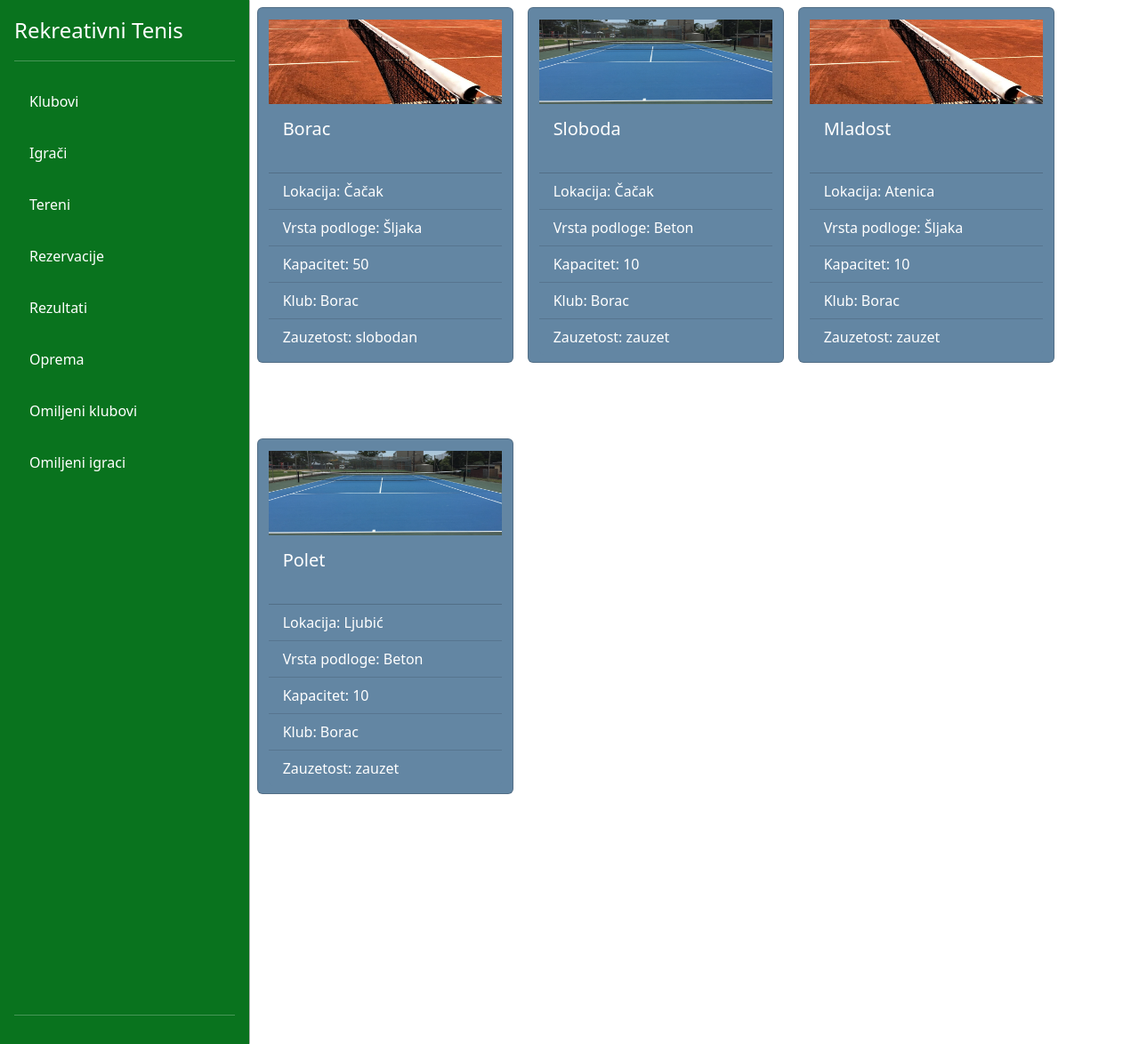
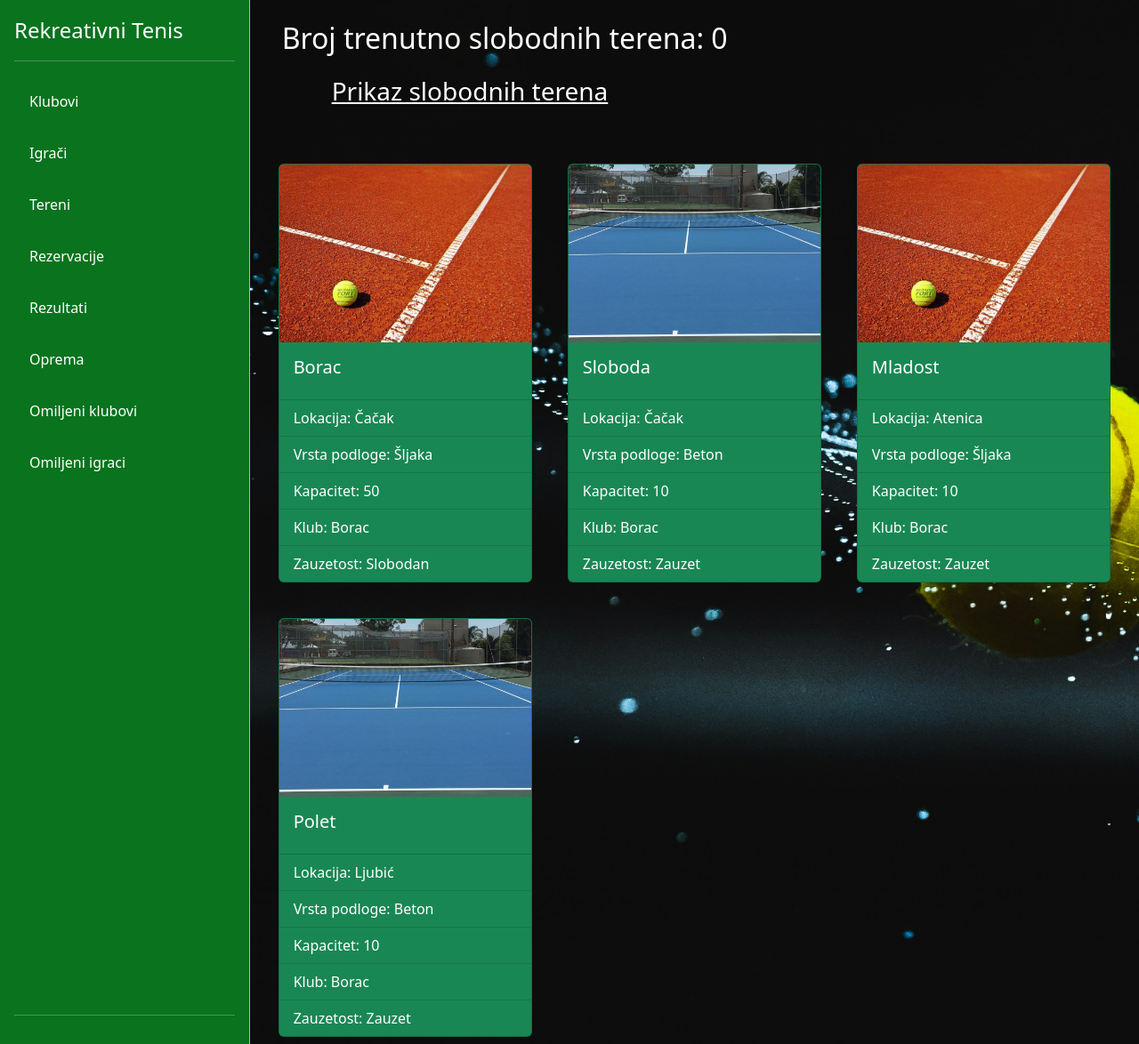
Before and after one commit to GitLN01/Rekreativni-Tenis, a PHP site: page /view-gosti/grounds.php in a window 1280 px wide. Shown: the whole page at 89% size. Run offline with PHP 8.4, Linux system fonts and the light colour scheme; data comes from the database, SQL or seed files in the repository; some libraries are stand-ins or nearby versions.

Commit message:
Update class grounds.php

```diff
--- a/view-gosti/css/style.css
+++ b/view-gosti/css/style.css
@@ -103,8 +103,3 @@ main {
 .nav-link {
   padding: 17px;
 }
-
-body {
-  overflow-y: hidden;
-  overflow-x: hidden;
-}
--- a/view-gosti/grounds.php
+++ b/view-gosti/grounds.php
@@ -8,21 +8,24 @@ require_once '../DAO/SportskiKlubDAO.php';
 
 $klubDAO = new SportskiKlubDAO();
 $klubovi = $klubDAO->getAllSportskiKlubovi();
-$br = 0;
+$brSlobodnihTereni = 0;
+
 $terenDAO = new TerenDAO();
 $tereni = $terenDAO->getAllTereni();
 ?>
 
-<div class="container"
-    style="display: flex; flex-direction: row; background-repeat: no-repeat; background-size: cover; overflow:scroll;">
-    <div class="row">
+<div class="container-fluid" style="background-repeat: no-repeat; background-size: cover; background-image: url('images/carousel3.jpg'); overflow-y: scroll; height: 100vh;">
+
+    <h2 class="m-4 text-white">Broj trenutno slobodnih terena: <?= $brSlobodnihTereni ?></h2>
+    <h3><a href="freegrounds.php" class="text-white text-decoration-underline" style="padding-left:80px;">Prikaz slobodnih terena</a></h3>
+
+    <div class="row justify-content-center">
         <?php
-
         $msg = isset($_SESSION['msg']) ? $_SESSION['msg'] : '';
         if (!empty($msg)) {
             ?>
-            <div class="toast show  position-fixed bottom-0 end-0 p-3" style="z-index: 11">
-                <div class="toast-header ">
+            <div class="toast show position-fixed bottom-0 end-0 p-3" style="z-index: 11">
+                <div class="toast-header">
                     <strong class="me-auto"></strong>
                     <button type="button" class="btn-close" data-bs-dismiss="toast"></button>
                 </div>
@@ -30,49 +33,41 @@ $tereni = $terenDAO->getAllTereni();
                     <p><?= $msg ?></p>
                 </div>
             </div>
-        <?php }
-        ?>
-        <?php foreach ($tereni as $item) { ?>
-            <div class="card py-2"
-                style="width: 18rem; height: 25rem; margin: 0.5rem; color: white; background-color:#6386a3">
-                <?php $image = "./images/" . $item['vrsta_podloge'] . ".jpg"; ?>
-                <?php if ($item['zauzet'] == 0)
-                    $br = $br + 1 ?>
-                    <img style="height:100px; padding-top: 5px;" src="<?php echo $image; ?>" class="card-img-top" alt="teren">
+        <?php } ?>
+
+        <div class="row row-cols-1 row-cols-md-2 row-cols-lg-3 g-4 mx-auto mt-4">
+            <?php foreach ($tereni as $item): ?>
+                <div class="col">
+                    <div class="card text-white bg-success m-2">
+                        <?php $image = "images/" . $item['vrsta_podloge'] . ".jpg"; ?>
+                        <img src="<?= $image ?>" class="card-img-top" style="object-fit: cover; height: 200px;" alt="...">
                         <div class="card-body">
                             <h5 class="card-title"><?= $item['naziv'] ?></h5>
                         </div>
-                <ul class="list-group list-group-flush" style="color:white">
-                    <li class="list-group-item" style="background-color:#6386a3; color:white">Lokacija:
-                        <?= $item['lokacija'] ?></li>
-                    <li class="list-group-item" style="background-color:#6386a3; color:white">Vrsta podloge:
-                        <?= $item['vrsta_podloge'] ?></li>
-                    <li class="list-group-item" style="background-color:#6386a3; color:white">Kapacitet:
-                        <?= $item['kapacitet'] ?></li>
-                    <li class="list-group-item" style="background-color:#6386a3; color:white">Klub:
+                        <ul class="list-group list-group-flush">
+                            <li class="list-group-item bg-success text-white">Lokacija: <?= $item['lokacija'] ?></li>
+                            <li class="list-group-item bg-success text-white">Vrsta podloge: <?= $item['vrsta_podloge'] ?>
+                            </li>
+                            <li class="list-group-item bg-success text-white">Kapacitet: <?= $item['kapacitet'] ?></li>
+                            <li class="list-group-item bg-success text-white">
+                                Klub:
                                 <?php
-                        $klubovi = $klubDAO->getKluboviById($item['id_kluba']);
-                        if ($klubovi != null)
-                            echo $klubovi['naziv'];
-                        else
-                            echo '/';
+                                $klub = $klubDAO->getKluboviById($item['id_kluba']);
+                                echo $klub ? $klub['naziv'] : '/';
                                 ?>
                             </li>
-
-                    <?php if ($item['zauzet'] == 0)
-                        $zauzet = 'slobodan';
-                    else
-                        $zauzet = 'zauzet' ?>
-                        <li class="list-group-item" style="background-color:#6386a3; color:white">Zauzetost: <?= $zauzet ?></li>
+                            <li class="list-group-item bg-success text-white">Zauzetost:
+                                <?= $item['zauzet'] == 0 ? 'Slobodan' : 'Zauzet' ?></li>
                         </ul>
                     </div>
-        <?php } ?>
-
-        <h3 style="color: white; text-decoration: underline">Broj trenutno slobodnih terena je <?= $br ?></h3>
-        <a href="freegrounds.php" style="color: white; text-decoration: underline">Prikaz slobodnih terena</a>
+                </div>
+                <?php if ($item['zauzet'] == 0)
+                    $brSlobodnihTereni++; ?>
+            <?php endforeach; ?>
         </div>
 
+
     </div>
-<?php
-require_once './partials/footer.php';
-?>
+</div>
+
+<?php require_once './partials/footer.php'; ?>
```
Also changed, not shown: view-gosti/images/šljaka.jpg. Lines whose indentation alone changed are shown as unchanged.
